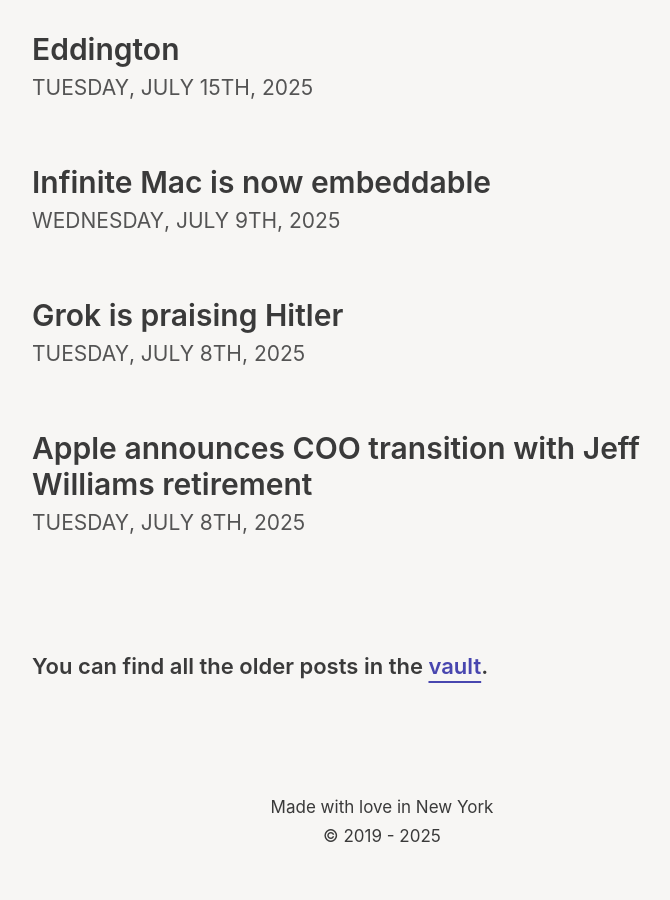
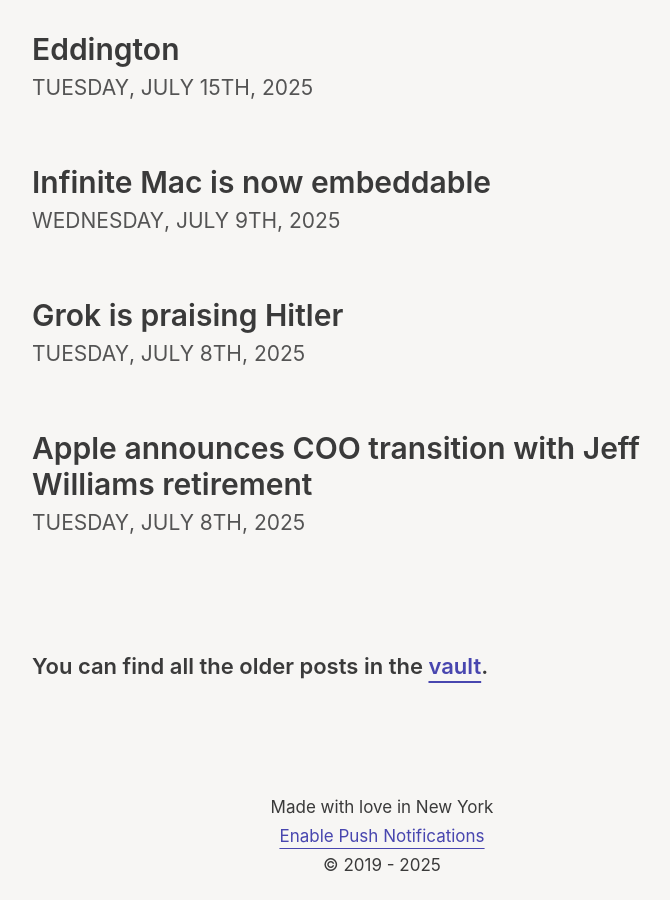
Before and after one commit to victorwynne/victorwynne, a Jekyll site: the page built from index.html, in a window 1280 px wide and 900 px high, scrolled down 2335 px. Shown: the whole window, without its empty margins (258-928 px from the left). Built offline with Jekyll 4.4.1, drawn with Linux system fonts in a browser that asks for light colours; before the commit the page ends 3206 px from its top, so only the background shows below that; some of the changed lines change nothing that is shown.

Commit message:
default.html

```diff
--- a/_layouts/default.html
+++ b/_layouts/default.html
@@ -152,6 +152,19 @@
   });
 </script>
 
+<!-- === Native Push Notifications Prompt === -->
+<script>
+function enableNotificationsPush() {
+    OneSignalDeferred.push(async function(OneSignal) {
+        try {
+            await OneSignal.Notifications.requestPermission();
+        } catch (error) {
+            console.error('Error requesting permission:', error);
+        }
+    });
+}
+</script>
+
 </head>
 
 <body>
@@ -187,6 +200,7 @@
       <p>
 
       Made with love in New York<br>
+      <a href="#" onclick="enableNotificationsPush(); return false;">Enable Push Notifications</a><br>
       © 2019 - {{ "now" | date: "%Y" }}
 
       </p>
```
